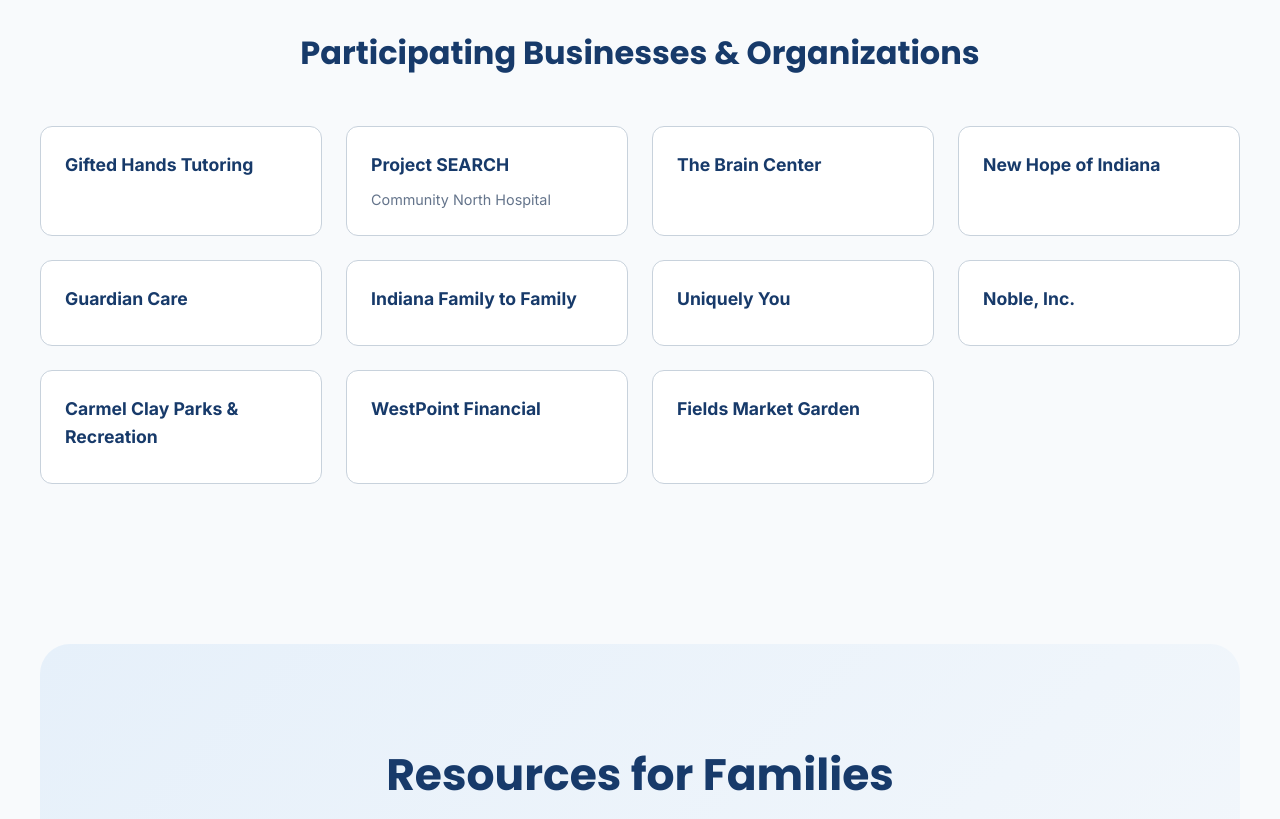
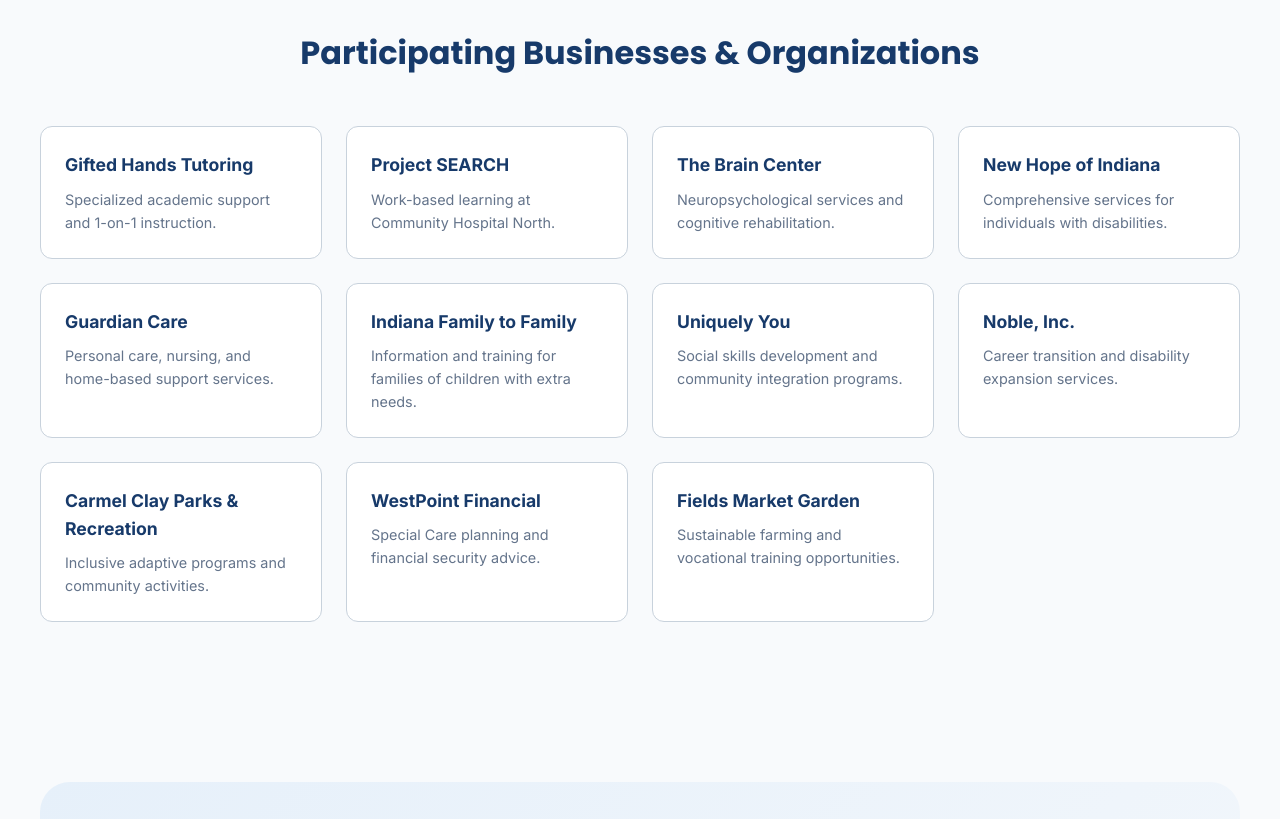
Before and after one commit to Project-227/project-227.github.io, a plain HTML site: page index.html in a window 1280 px wide. Shown: the part 3820-4639 px from the top of the page. Drawn offline with Linux system fonts and the light colour scheme.

Commit message:
captions

```diff
--- a/index.html
+++ b/index.html
@@ -87,19 +87,19 @@
             </div>
             <div class="stats-grid">
                 <div class="stat-card">
-                    <div class="stat-value">227</div>
+                    <div class="stat-value">105</div>
                     <div class="stat-label">Community Members RSVP'd</div>
                 </div>
                 <div class="stat-card">
-                    <div class="stat-value">98%</div>
+                    <div class="stat-value">95%</div>
                     <div class="stat-label">Increased Confidence in ABLE Accounts</div>
                 </div>
                 <div class="stat-card">
-                    <div class="stat-value">1B+</div>
+                    <div class="stat-value">1K+</div>
                     <div class="stat-label">Website Visits & Video Views</div>
                 </div>
                 <div class="stat-card">
-                    <div class="stat-value">50+</div>
+                    <div class="stat-value">10+</div>
                     <div class="stat-label">Families Scheduled Follow-up Meetings</div>
                 </div>
             </div>
@@ -158,17 +158,50 @@
 
             <h3 class="team-title" style="margin-top: 4rem;">Participating Businesses & Organizations</h3>
             <div class="businesses-grid">
-                <div class="business-card"><h4>Gifted Hands Tutoring</h4></div>
-                <div class="business-card"><h4>Project SEARCH</h4><p>Community North Hospital</p></div>
-                <div class="business-card"><h4>The Brain Center</h4></div>
-                <div class="business-card"><h4>New Hope of Indiana</h4></div>
-                <div class="business-card"><h4>Guardian Care</h4></div>
-                <div class="business-card"><h4>Indiana Family to Family</h4></div>
-                <div class="business-card"><h4>Uniquely You</h4></div>
-                <div class="business-card"><h4>Noble, Inc.</h4></div>
-                <div class="business-card"><h4>Carmel Clay Parks & Recreation</h4></div>
-                <div class="business-card"><h4>WestPoint Financial</h4></div>
-                <div class="business-card"><h4>Fields Market Garden</h4></div>
+                <div class="business-card">
+                    <h4>Gifted Hands Tutoring</h4>
+                    <p>Specialized academic support and 1-on-1 instruction.</p>
+                </div>
+                <div class="business-card">
+                    <h4>Project SEARCH</h4>
+                    <p>Work-based learning at Community Hospital North.</p>
+                </div>
+                <div class="business-card">
+                    <h4>The Brain Center</h4>
+                    <p>Neuropsychological services and cognitive rehabilitation.</p>
+                </div>
+                <div class="business-card">
+                    <h4>New Hope of Indiana</h4>
+                    <p>Comprehensive services for individuals with disabilities.</p>
+                </div>
+                <div class="business-card">
+                    <h4>Guardian Care</h4>
+                    <p>Personal care, nursing, and home-based support services.</p>
+                </div>
+                <div class="business-card">
+                    <h4>Indiana Family to Family</h4>
+                    <p>Information and training for families of children with extra needs.</p>
+                </div>
+                <div class="business-card">
+                    <h4>Uniquely You</h4>
+                    <p>Social skills development and community integration programs.</p>
+                </div>
+                <div class="business-card">
+                    <h4>Noble, Inc.</h4>
+                    <p>Career transition and disability expansion services.</p>
+                </div>
+                <div class="business-card">
+                    <h4>Carmel Clay Parks & Recreation</h4>
+                    <p>Inclusive adaptive programs and community activities.</p>
+                </div>
+                <div class="business-card">
+                    <h4>WestPoint Financial</h4>
+                    <p>Special Care planning and financial security advice.</p>
+                </div>
+                <div class="business-card">
+                    <h4>Fields Market Garden</h4>
+                    <p>Sustainable farming and vocational training opportunities.</p>
+                </div>
             </div>
         </div>
     </section>
```
